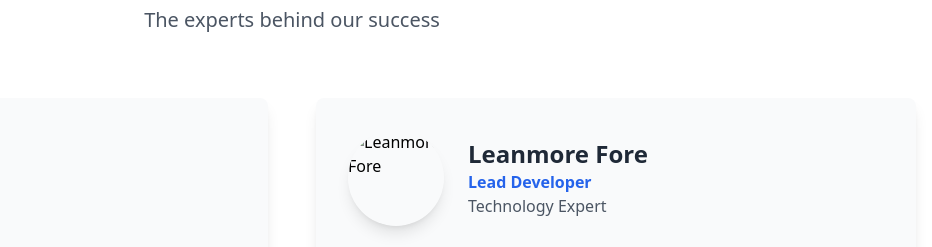
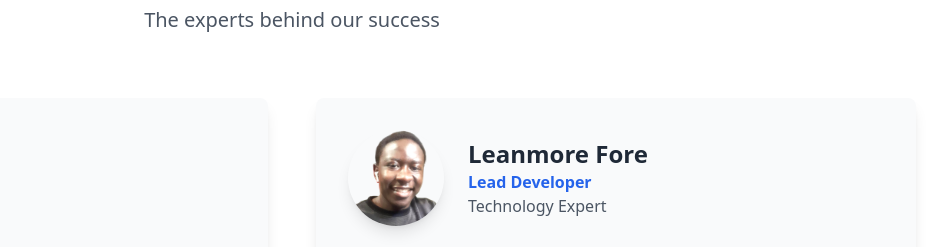
Before and after one commit to foreJavaDev/Crown-Construction, a plain HTML site: page about.html in a window 1280 px wide. Shown: the part 1660-1907 px from the top of the page, 348-1280 px from the left. Drawn offline with nearby package versions, Linux system fonts and the light colour scheme.

Commit message:
changed the image background

```diff
--- a/about.html
+++ b/about.html
@@ -137,7 +137,7 @@
                 <div class="bg-gray-50 p-8 rounded-lg shadow-lg">
                     <div class="flex items-center mb-6">
                         <div class="w-24 h-24 rounded-full overflow-hidden shadow-lg mr-6">
-                            <img src="lenny.jpg" alt="Leanmore Fore" class="w-full h-full object-cover">
+                            <img src="lenny.png" alt="Leanmore Fore" class="w-full h-full object-cover">
                         </div>
                         <div>
                             <h3 class="text-2xl font-bold text-gray-800">Leanmore Fore</h3>
```
Also changed, not shown: index.html (+1 -1 lines), lenny.jpg (added).
